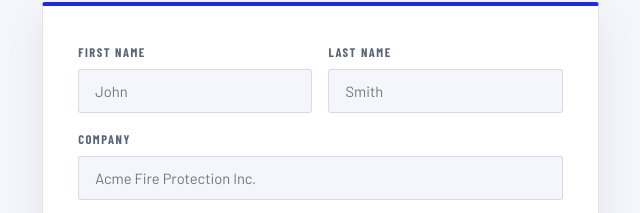
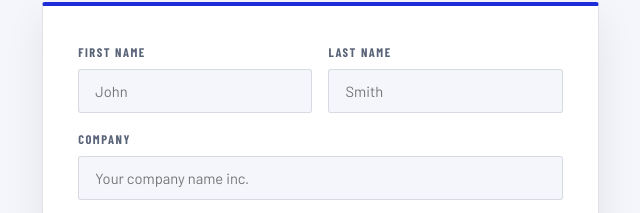
Before and after one commit to NSeymourCodes/snprvessels.com, a plain HTML site: page index.html in a window 1280 px wide. Shown: the part 4110-4323 px from the top of the page, 630-1270 px from the left. Drawn offline with nearby package versions, Linux system fonts and the light colour scheme; a web font is replaced by a local one.

Commit message:
Update company input placeholder text

```diff
--- a/index.html
+++ b/index.html
@@ -850,7 +850,7 @@ footer {
       </div>
       <div class="form-group">
         <label for="f-company">Company</label>
-        <input id="f-company" name="company" type="text" placeholder="Acme Fire Protection Inc." />
+        <input id="f-company" name="company" type="text" placeholder="Your company name inc." />
       </div>
       <div class="form-group">
         <label for="f-email">Email</label>
```
